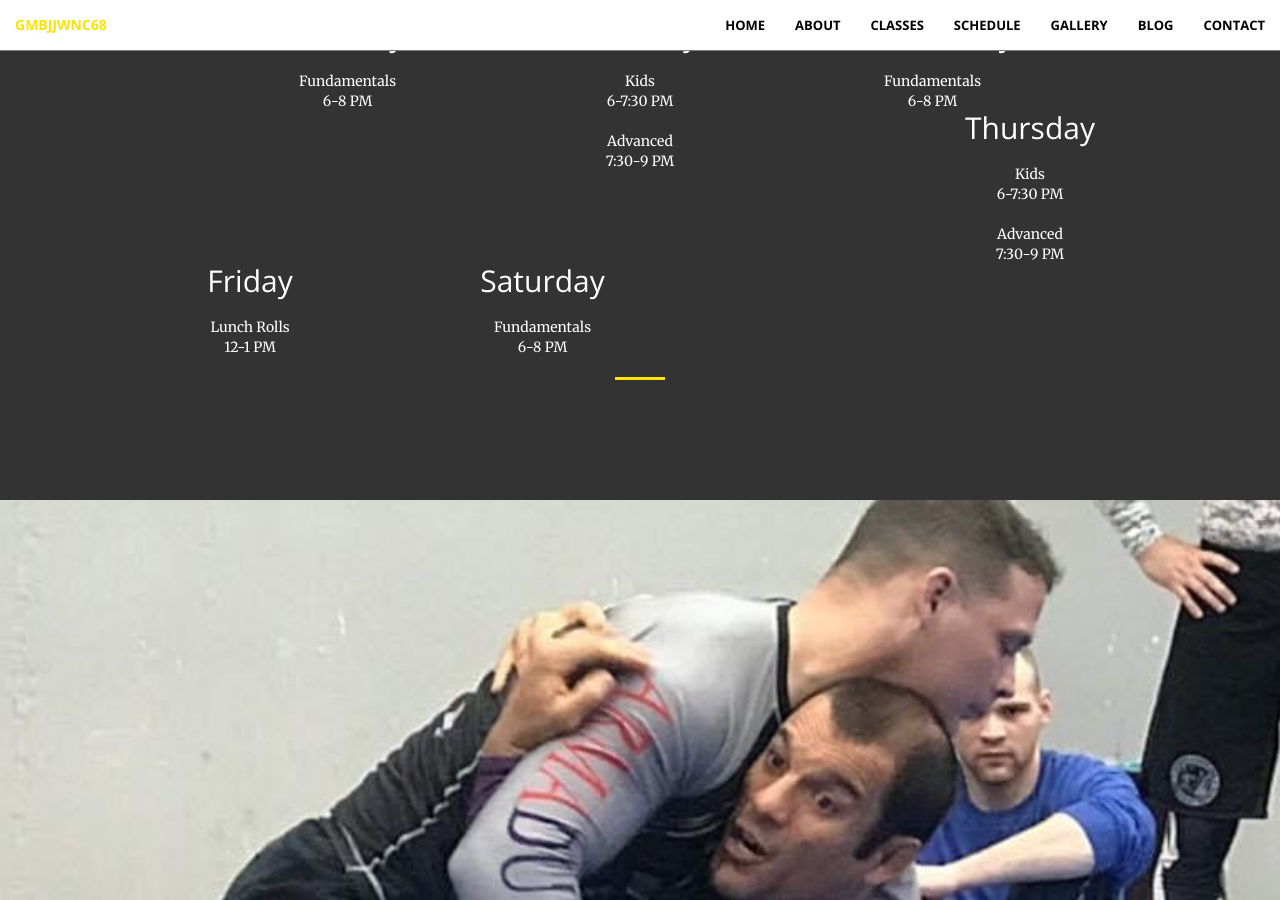
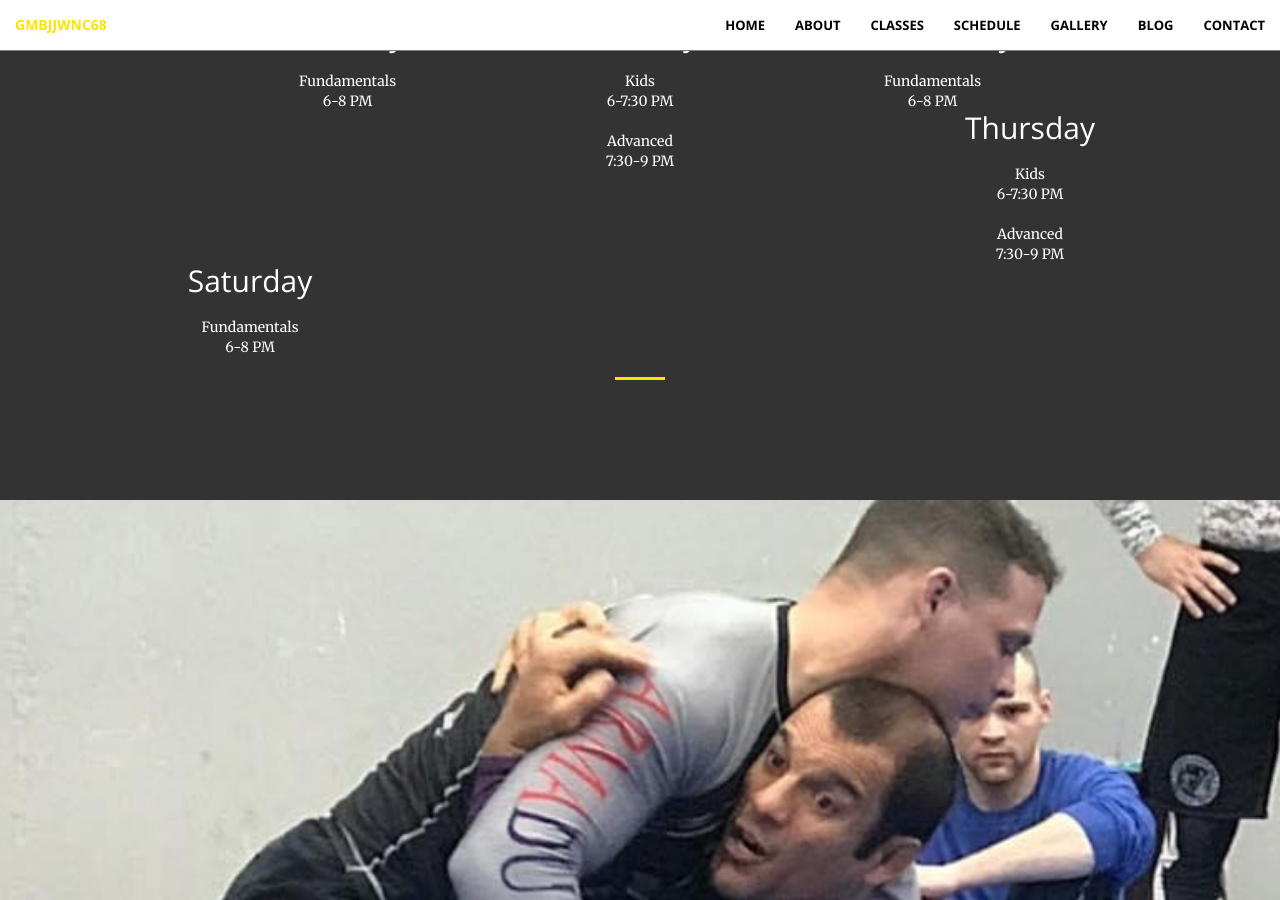
Before and after one commit to gmbjjwnc68/gmbjjwnc68.github.io, a Jekyll site: the page built from schedule.html, in a window 1280 px wide and 900 px high, scrolled down 1170 px. Built offline with Jekyll 4.4.1, drawn with Linux system fonts in a browser that asks for light colours.

Commit message:
Remove friday class

```diff
--- a/_includes/class_schedule.html
+++ b/_includes/class_schedule.html
@@ -82,14 +82,6 @@
                         </ul>
                     </div>
                     <div class="col-lg-2 col-lg-offset-1 text-center">
-                        <h2>Friday</h2>
-                        <br>
-                        <ul>
-                            <li>Lunch Rolls</li>
-                            <li>12-1 PM</li>
-                        </ul>
-                    </div>
-                    <div class="col-lg-2 col-lg-offset-1 text-center">
                         <h2>Saturday</h2>
                         <br>
                         <ul>
```
